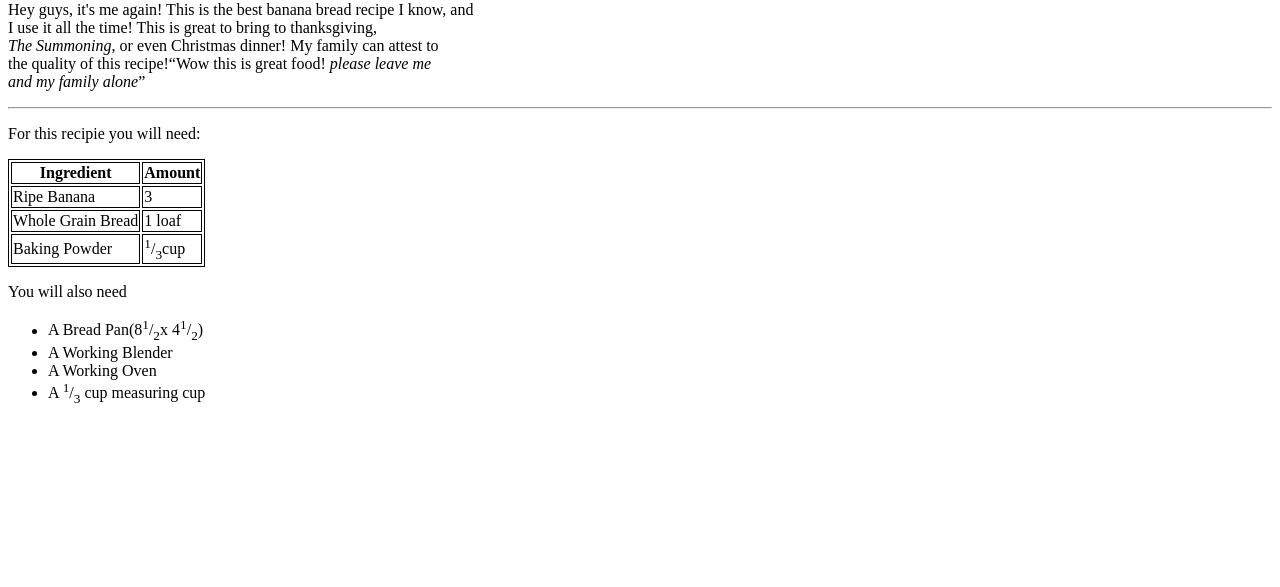
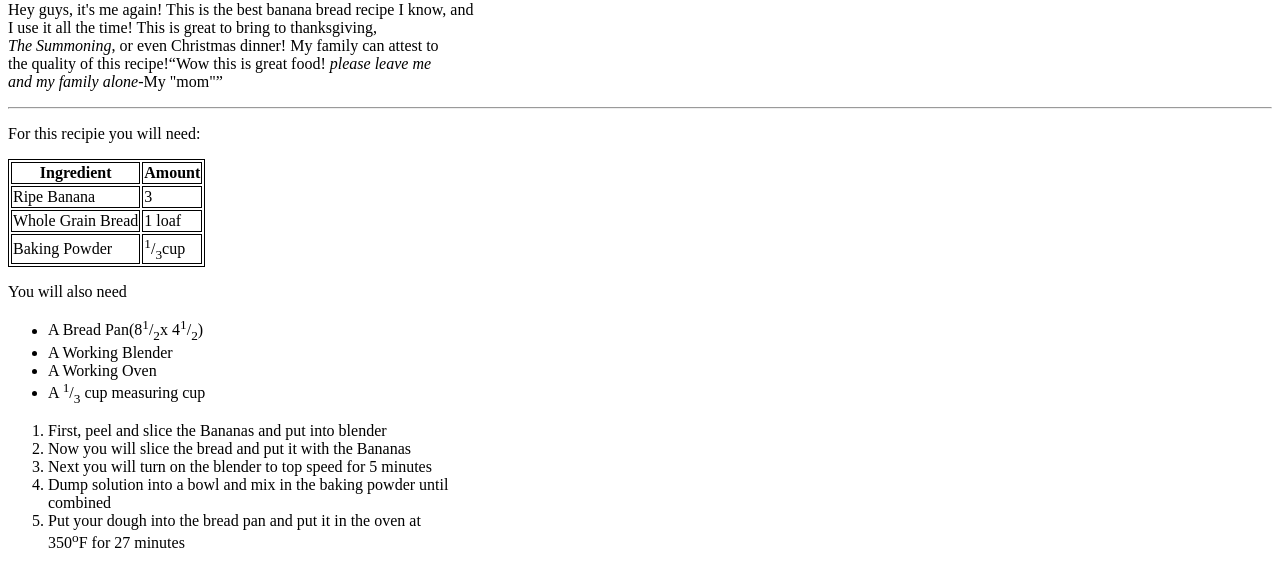
Before and after one commit to Ground-Beef-1/Ground-Beef-1.github.io, a plain HTML site: page projects/recipes/1.html in a window 1280 px wide. Shown: the part 79-666 px from the top of the page. Drawn offline with Linux system fonts and the light colour scheme.

Commit message:
put in most of the directions for banana bread

```diff
--- a/projects/recipes/1.html
+++ b/projects/recipes/1.html
@@ -14,7 +14,7 @@ table, tr, th, td{border: black 1px solid;}
 <br> I use it all the time! This is great to bring to thanksgiving,
 <br> <em>The Summoning</em>, or even Christmas dinner! My family can attest to
 <br> the quality of this recipe!<q>Wow this is great food! <em>please leave me
-<br>and my family alone</em></q>
+<br>and my family alone</em>-My "mom"</q>
 </p>
 <hr>
 <p>For this recipie you will need:</p>
@@ -43,5 +43,15 @@ table, tr, th, td{border: black 1px solid;}
 	<li>A Working Blender</li>
 	<li>A Working Oven</li>
 	<li>A <sup>1</sup>/<sub>3</sub> cup measuring cup</li>
+</ul>
+<ol>
+	<li>First, peel and slice the Bananas and put into blender</li>
+	<li>Now you will slice the bread and put it with the Bananas</li>
+	<li>Next you will turn on the blender to top speed for 5 minutes</li>
+	<li>Dump solution into a bowl and mix in the baking powder until <br>
+		combined</li>
+	<li>Put your dough into the bread pan and put it in the oven at <br>
+		350<sup>o</sup>F for 27 minutes</li>
+</ol>
 	</body>
 </html>
```
